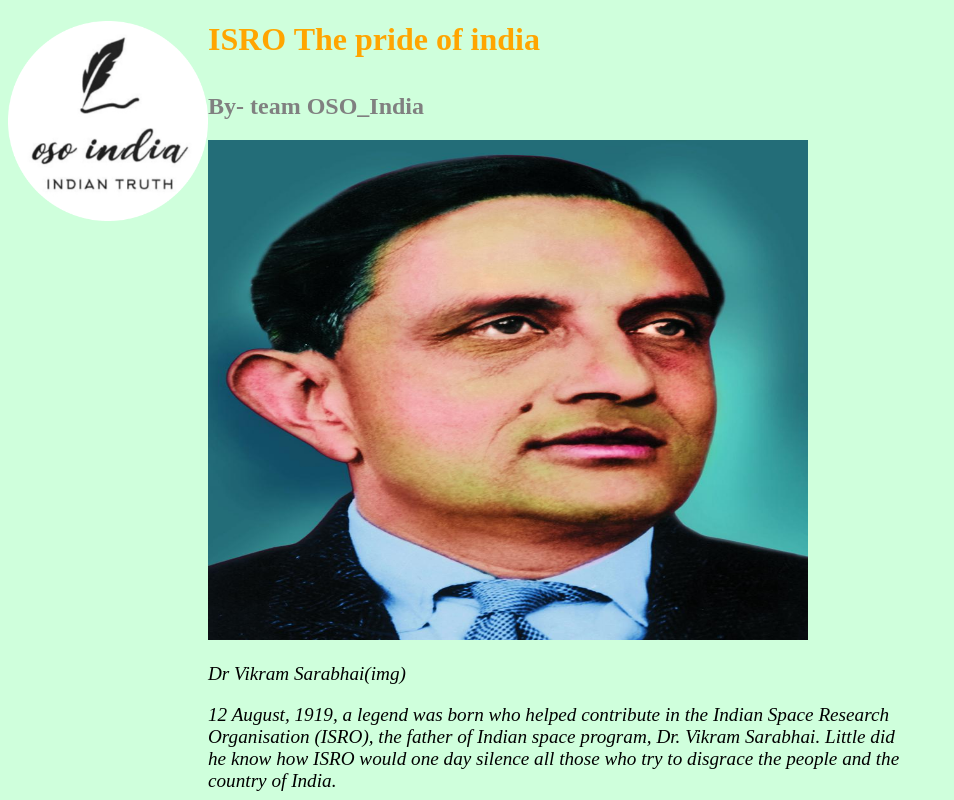
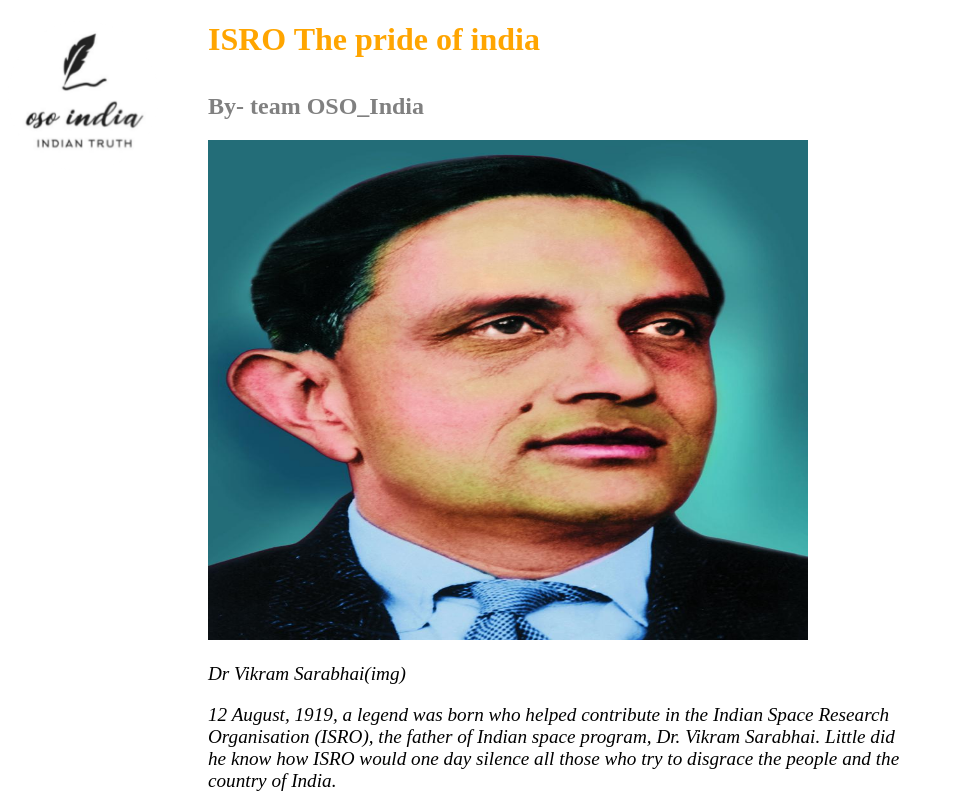
Before and after one commit to oso-india/isro.1, a plain HTML site: page index.html in a window 1280 px wide. Shown: the top 800 px of the page, without its empty margins (0-954 px from the left). Drawn offline with Linux system fonts and the light colour scheme.

Commit message:
Update styles.css

```diff
--- a/css/styles.css
+++ b/css/styles.css
@@ -11,7 +11,7 @@
   margin-left: 200px
 }
 body{
-  background-color: #CFFFDC;
+
 width: 70%;
 
 
@@ -29,7 +29,7 @@
 }
 .logo-img{
 
-  height: 200px;
+  height: 150px;
   position: fixed;
 
   margin-right: 1000px
```
